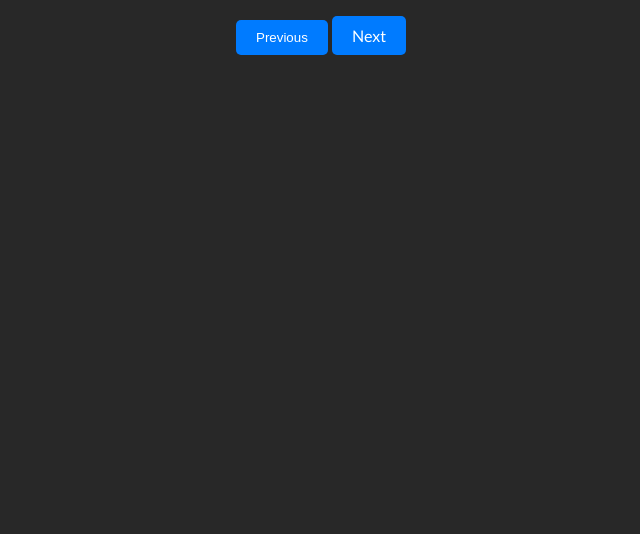
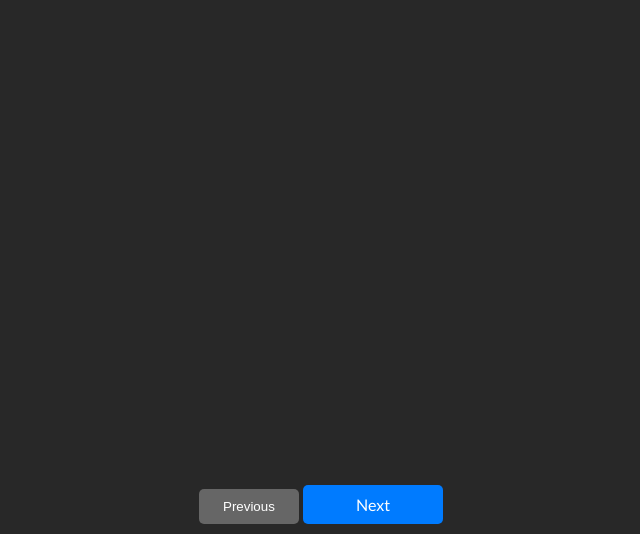
Before and after one commit to jchefdeville/books-recommendations, a Flask app: template templates/Home.html in a window 1280 px wide. Shown: the part 266-800 px from the top of the page, without its empty margins (319-959 px from the left). Run offline with Flask 3, Linux system fonts and the light colour scheme; the template is opened without the code that fills it, so the values that code supplies are empty; parts of the project's set-up code (start-up, migrations or seed data) failed here and were passed over.

Commit message:
footer buttons are fixed

```diff
--- a/static/styles.css
+++ b/static/styles.css
@@ -12,6 +12,30 @@
 
 .button-container {
     text-align: center;
+    position: fixed; /* Fix the button container to the viewport */
+    bottom: 0; /* Position it at the bottom */
+    left: 0;
+    width: 100%; /* Make it span the full width of the screen */
+    padding: 10px 0; /* Add some padding for better appearance */
+    z-index: 1000; /* Ensure it stays above other elements */
+}
+
+
+.button {
+    background-color: #007bff;
+    color: white;
+    border: none;
+    padding: 10px 20px;
+    cursor: pointer;
+    border-radius: 5px;
+    width: 100px; /* Set a fixed width for all buttons */
+    display: inline-block;
+    text-align: center;
+}
+
+.button.disabled {
+    background-color: #666;
+    cursor: not-allowed;
 }
 
 .book{
```
